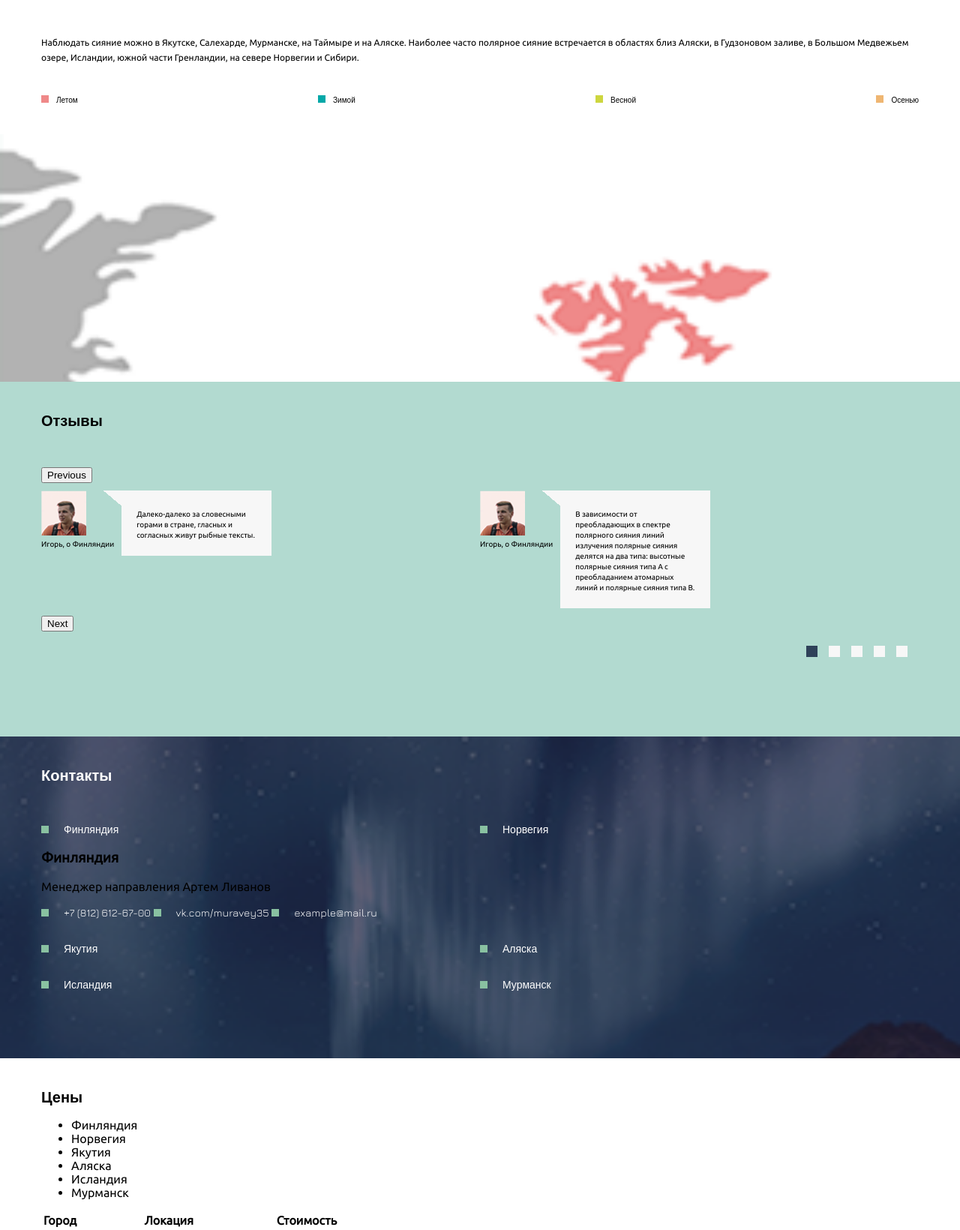
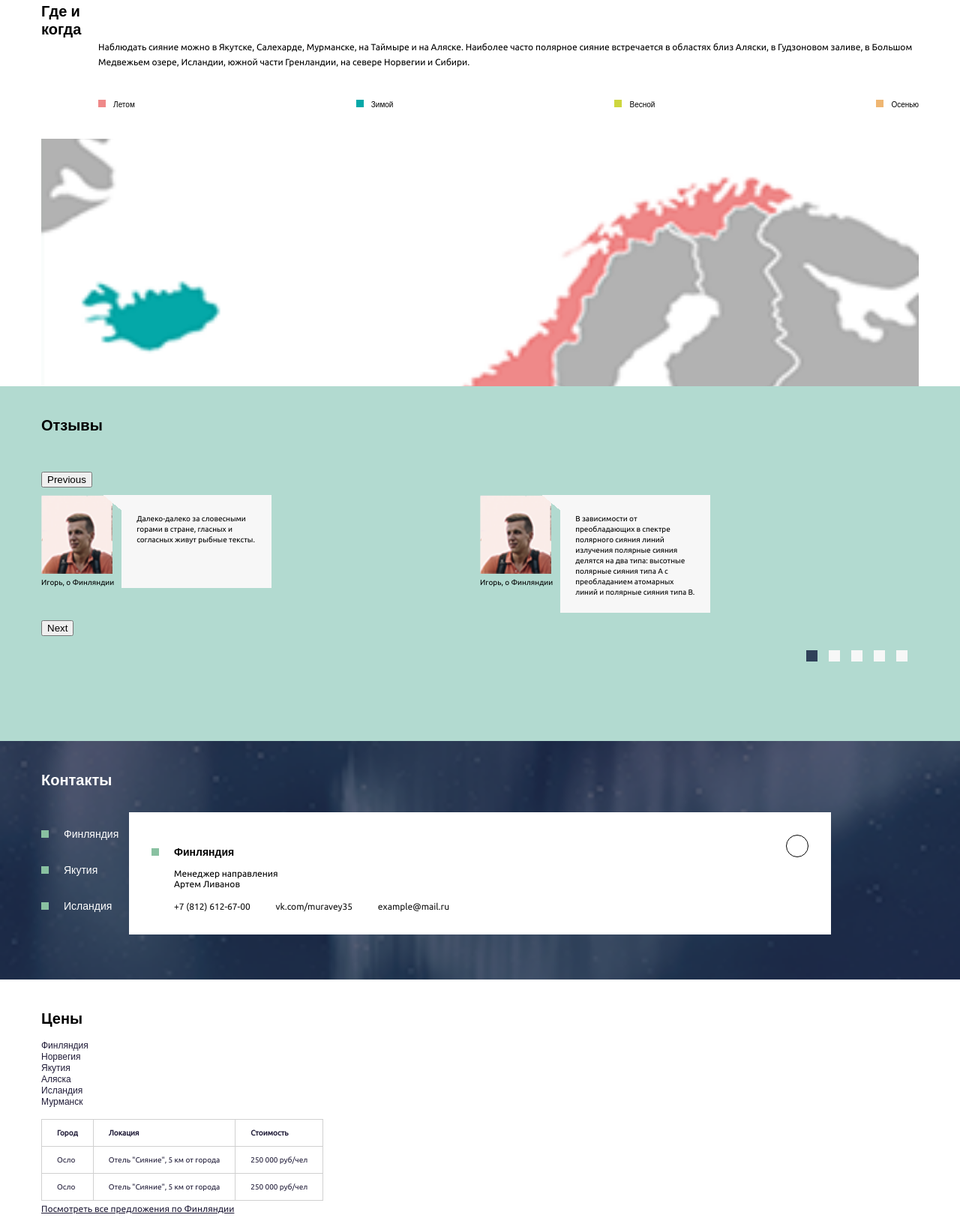
Before and after one commit to 0ste/Northen_Lights, a plain HTML site: page index.html in a window 1280 px wide. Shown: the part 1160-2800 px from the top of the page at 75% size. Drawn offline with nearby package versions, Linux system fonts and the light colour scheme; files whose address does not match are found by name; a web font is replaced by a local one.

Commit message:
Update 2017-05-10T20:46:37.116Z

```diff
--- a/css/style.css
+++ b/css/style.css
@@ -68,7 +68,7 @@ img {
     display: flex;
     -ms-flex-align: center;
         align-items: center;
-    width: 300px; }
+    width: 320px; }
 
 .main-nav {
   position: absolute;
@@ -164,7 +164,7 @@ img {
     position: relative;
     -ms-flex-align: center;
         align-items: center;
-    width: 300px; }
+    width: 320px; }
   .place__title {
     font-family: "Jura", sans-serif;
     font-size: 20px;
@@ -209,7 +209,8 @@ img {
   .place__map {
     background-image: url("../img/map_320.png");
     min-height: 330px;
-    background-size: cover; }
+    background-size: cover;
+    background-position: center; }
 
 .reviews {
   padding-top: 40px;
@@ -220,7 +221,7 @@ img {
     position: relative;
     -ms-flex-align: center;
         align-items: center;
-    width: 300px; }
+    width: 320px; }
   .reviews__title {
     font-family: "Jura", sans-serif;
     font-size: 20px;
@@ -295,7 +296,7 @@ img {
     position: relative;
     -ms-flex-align: center;
         align-items: center;
-    width: 300px; }
+    width: 320px; }
   .contacts__title {
     font-family: "Jura", sans-serif;
     font-size: 20px;
@@ -312,14 +313,14 @@ img {
 .contacts-place {
   width: 50%;
   padding-bottom: 30px; }
-  .contacts-place__link {
+  .contacts-place__location {
     position: relative;
     font-family: "Jura", sans-serif;
     font-size: 14px;
     color: #fff;
     text-decoration: none;
     padding-left: 30px; }
-    .contacts-place__link:before {
+    .contacts-place__location:before {
       content: '';
       position: absolute;
       left: 0;
@@ -330,6 +331,57 @@ img {
       width: 10px;
       height: 10px;
       background-color: #89c1a1; }
+  .contacts-place__info {
+    /* display: none; */
+    position: absolute;
+    background-color: #fff;
+    z-index: 200;
+    width: 80%;
+    left: 0;
+    right: 0;
+    margin: auto;
+    bottom: 20px;
+    padding: 30px;
+    box-sizing: border-box; }
+  .contacts-place__close {
+    position: absolute;
+    right: 30px;
+    top: 30px;
+    display: block;
+    width: 30px;
+    height: 30px;
+    border-radius: 50%;
+    border: 1px solid #000;
+    cursor: pointer; }
+  .contacts-place__title {
+    font-family: "Jura", sans-serif;
+    font-size: 14px;
+    padding-left: 30px;
+    position: relative; }
+    .contacts-place__title:before {
+      content: '';
+      position: absolute;
+      left: 0;
+      top: 0;
+      bottom: 0;
+      margin: auto;
+      display: inline-block;
+      width: 10px;
+      height: 10px;
+      background-color: #89c1a1; }
+  .contacts-place__name {
+    font-family: "Ubuntu", sans-serif;
+    font-size: 12px;
+    line-height: 14px;
+    padding-left: 30px; }
+  .contacts-place__link {
+    position: relative;
+    padding-left: 30px;
+    font-family: "Ubuntu", sans-serif;
+    font-size: 12px;
+    line-height: 14px;
+    color: #111;
+    text-decoration: none; }
 
 .price {
   padding-top: 40px;
@@ -339,11 +391,45 @@ img {
     position: relative;
     -ms-flex-align: center;
         align-items: center;
-    width: 300px; }
+    width: 320px; }
   .price__title {
     font-family: "Jura", sans-serif;
     font-size: 20px;
     margin: 0; }
+  .price__list {
+    list-style-type: none;
+    padding-left: 0; }
+  .price__item {
+    font-family: "Jura", sans-serif;
+    font-size: 12px;
+    color: #201c38; }
+  .price__table {
+    border: 1px solid #d0d0d0;
+    border-collapse: collapse;
+    color: #201c38; }
+  .price tbody {
+    border: 1px;
+    border-color: #111; }
+  .price th {
+    font-family: "Ubuntu", sans-serif;
+    font-size: 10px;
+    padding: 12px 20px;
+    text-align: left;
+    border-right: 1px solid #d0d0d0; }
+  .price tr {
+    padding: 8px 5px;
+    text-align: left;
+    border-right: 1px solid;
+    border-bottom: 1px solid #d0d0d0; }
+  .price td {
+    font-family: "Ubuntu", sans-serif;
+    font-size: 10px;
+    padding: 12px 20px;
+    border-right: 1px solid #d0d0d0; }
+  .price__link {
+    font-family: "Ubuntu", sans-serif;
+    font-size: 12px;
+    color: #201c38; }
 
 .slide-section {
   background-image: url("../img/slider.png");
@@ -356,7 +442,7 @@ img {
     margin: 0 auto;
     -ms-flex-align: center;
         align-items: center;
-    width: 300px; }
+    width: 320px; }
   .slide-section__title {
     font-family: "Jura", sans-serif;
     font-size: 20px;
@@ -423,7 +509,7 @@ img {
   .about__inner {
     margin: 0 auto;
     padding: 0;
-    width: 300px; }
+    width: 320px; }
   .about__title {
     font-family: "Jura", sans-serif;
     font-size: fz-20;
@@ -442,7 +528,7 @@ img {
     .about__row:before {
       content: '';
       position: absolute;
-      top: 60px;
+      top: 95px;
       left: 4px;
       width: 1px;
       height: 220px;
@@ -454,7 +540,7 @@ img {
   .about__item:before {
     content: '';
     position: absolute;
-    margin-top: 10px;
+    margin-top: 45px;
     left: 0;
     width: 9px;
     height: 9px;
@@ -476,7 +562,7 @@ img {
     margin: 0 auto;
     -ms-flex-align: center;
         align-items: center;
-    width: 300px;
+    width: 320px;
     color: #fff;
     font-family: "Ubuntu", sans-serif;
     font-size: 12px;
@@ -592,8 +678,17 @@ img {
   .place__inner {
     width: 748px; }
 
+  .place__info {
+    position: relative;
+    display: -ms-flexbox;
+    display: flex; }
+
   .reviews__inner {
     width: 748px; }
+
+  #reviews-id .review__photo {
+    width: 95px;
+    height: 105px; }
 
   .contacts__inner {
     width: 748px; }
@@ -644,9 +739,22 @@ img {
     -ms-flex-direction: row;
     flex-direction: row; }
 
+  .about__row:before {
+    content: '';
+    position: absolute;
+    top: 100px;
+    left: 4px;
+    width: 748px;
+    height: 1px;
+    background-color: #b2dad0; }
+
   .about__item {
     width: 33%;
-    box-sizing: border-box; }
+    box-sizing: border-box;
+    padding-left: 0; }
+
+  .about__text {
+    padding-top: 30px; }
 
   .footer__inner {
     width: 748px; } }
--- a/index.html
+++ b/index.html
@@ -101,6 +101,7 @@
 
 		<section class="place" id="place-id">
 			<div class="place__inner">
+				<div class="place__info">
 					<h2 class="place__title">Где и когда</h2>
 					<div class="place__time">
 						<p class="place__text">Наблюдать сияние можно в Якутске, Салехарде, Мурманске, на Таймыре и на Аляске. Наиболее часто полярное сияние встречается в областях близ Аляски, в Гудзоновом заливе, в Большом Медвежьем озере, Исландии, южной части Гренландии, на севере Норвегии и Сибири.</p>
@@ -113,6 +114,7 @@
 					</div>
 				</div>
 				<div class="place__map"></div>
+			</div>
 		</section>
 
 
@@ -184,10 +186,13 @@
 				<div class="contacts__row">
 
 					<div class="contacts-place">
-						<a href="#" class="contacts-place__link">Финляндия</a>
+						<a href="#" class="contacts-place__location">Финляндия</a>
+
+
 						<div class="contacts-place__info">
+							<span class="contacts-place__close"></span>
 							<h3 class="contacts-place__title">Финляндия</h3>
-							<p class="contacts-place__name">Менеджер направления Артем Ливанов</p>
+							<p class="contacts-place__name">Менеджер направления <br/>Артем Ливанов</p>
 							<a class="contacts-place__link" href="#">+7 (812) 612-67-00</a>
 							<a class="contacts-place__link" href="#">vk.com/muravey35</a>
 							<a class="contacts-place__link" href="#">example@mail.ru</a>
@@ -195,7 +200,7 @@
 					</div>
 
 					<div class="contacts-place">
-						<a href="#" class="contacts-place__link">Норвегия</a>
+						<a href="#" class="contacts-place__location">Норвегия</a>
 						<!-- <div class="contacts-place__info">
 							<h3 class="contacts-place__title">Норвегия</h3>
 							<p class="contacts-place__name">Менеджер направления Артем Ливанов</p>
@@ -206,7 +211,7 @@
 					</div>
 
 					<div class="contacts-place">
-						<a href="#" class="contacts-place__link">Якутия</a>
+						<a href="#" class="contacts-place__location">Якутия</a>
 						<!-- <div class="contacts-place__info">
 							<h3 class="contacts-place__title">Якутия</h3>
 							<p class="contacts-place__name">Менеджер направления Артем Ливанов</p>
@@ -217,7 +222,7 @@
 					</div>
 
 					<div class="contacts-place">
-						<a href="#" class="contacts-place__link">Аляска</a>
+						<a href="#" class="contacts-place__location">Аляска</a>
 						<!-- <div class="contacts-place__info">
 							<h3 class="contacts-place__title">Аляска</h3>
 							<p class="contacts-place__name">Менеджер направления Артем Ливанов</p>
@@ -228,7 +233,7 @@
 					</div>
 
 					<div class="contacts-place">
-						<a href="#" class="contacts-place__link">Исландия</a>
+						<a href="#" class="contacts-place__location">Исландия</a>
 						<!-- <div class="contacts-place__info">
 							<h3 class="contacts-place__title">Исландия</h3>
 							<p class="contacts-place__name">Менеджер направления Артем Ливанов</p>
@@ -239,7 +244,7 @@
 					</div>
 
 					<div class="contacts-place">
-						<a href="#" class="contacts-place__link">Мурманск</a>
+						<a href="#" class="contacts-place__location">Мурманск</a>
 						<!-- <div class="contacts-place__info">
 							<h3 class="contacts-place__title">Мурманск</h3>
 							<p class="contacts-place__name">Менеджер направления Артем Ливанов</p>
@@ -269,7 +274,7 @@
 					<div class="price__country-info id="price__alaska></div>
 					<div class="price__country-info id="price__iceland></div>
 					<div class="price__country-info id="price__murmansk></div>
-						<table>
+						<table class="price__table">
 							<thead>
 							<tbody>
 							<tr>
@@ -290,7 +295,7 @@
 							<tbody>
 							</thead>
 						</table>
-						<a href="#" class="prie__link">Посмотреть все предложения по Финляндии</a>
+						<a href="#" class="price__link">Посмотреть все предложения по Финляндии</a>
 					</div>
 
 
```
Also changed, not shown: css/style.min.css, js/script.min.js, 1 other file. Lines whose indentation alone changed are shown as unchanged.
